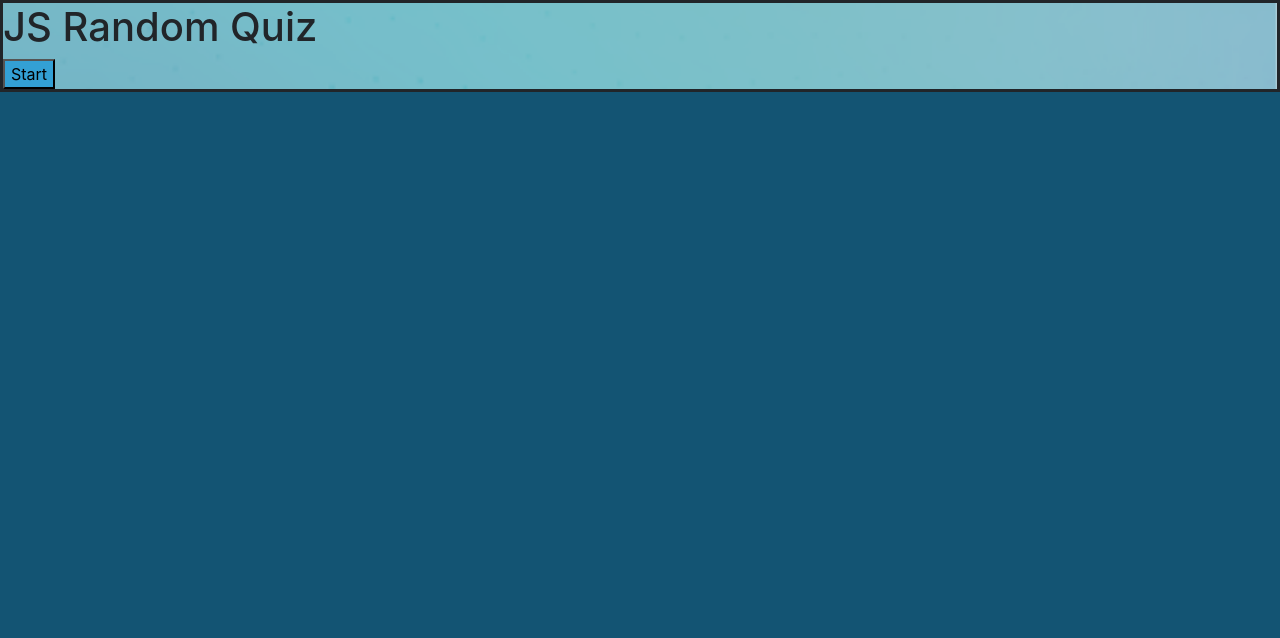
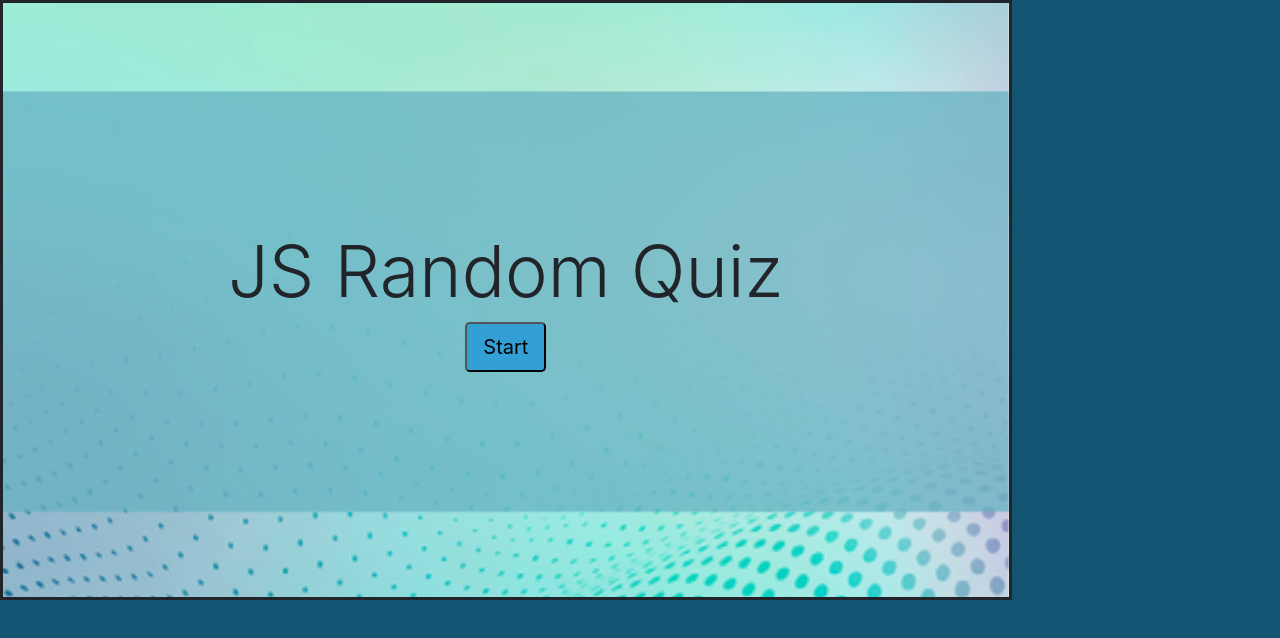
Before and after one commit to RubinoD1/JS-Random-Quiz, a plain HTML site: page index.html in a window 1280 px wide. Drawn offline with nearby package versions, Linux system fonts and the light colour scheme.

Commit message:
started experimenting with bootstrap layouts

```diff
--- a/assets/css/style.css
+++ b/assets/css/style.css
@@ -10,6 +10,7 @@ body {
   background-position: center;
   background-repeat: no-repeat;
   background-size: cover;
+  padding:225px;
 }
 
 #start-button {
--- a/index.html
+++ b/index.html
@@ -11,19 +11,19 @@
 </head>
 <body>
     <!-- Start Screen -->
-    <hero class="box-position " id="hero">
-        <div class="hero-text ">
-            <h1>
+    <hero  class="position-absolute" id="hero">
+        <div class="hero-text text-center">
+            <h1 class="display-3">
                 JS Random Quiz
             </h1>
-            <button id="start-button">
+            <button class="btn-lg" id="start-button">
                 Start
             </button>
         </div>
     </hero>
 
     <!--Quiz question and answer buttons (text will be replaced by the quiz function)-->
-    <main class="box-position hidden" id="quiz">
+    <main class=" hidden" id="quiz">
         <h2 id="question">
             I am a question
         </h2>
@@ -36,7 +36,7 @@
     </main>
 
     <!--Score screen -->
-    <div class="box-position hidden" id="score">
+    <div class=" hidden" id="score">
         <h1 id="score-title">
             Results
         </h1>
```
